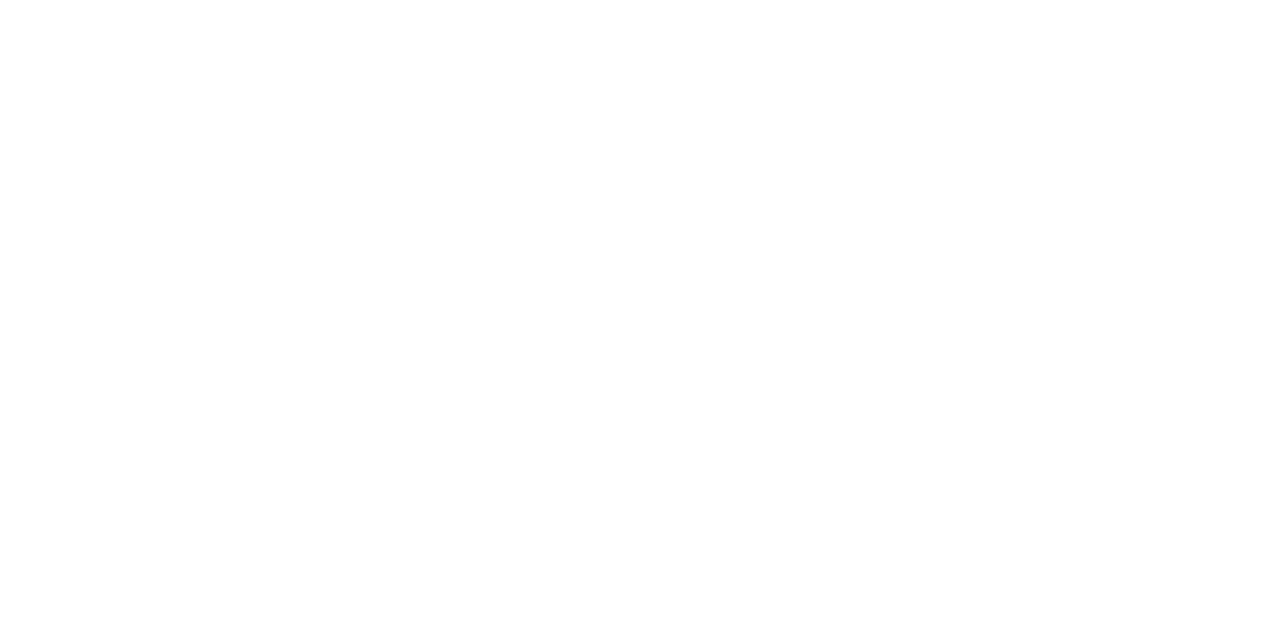
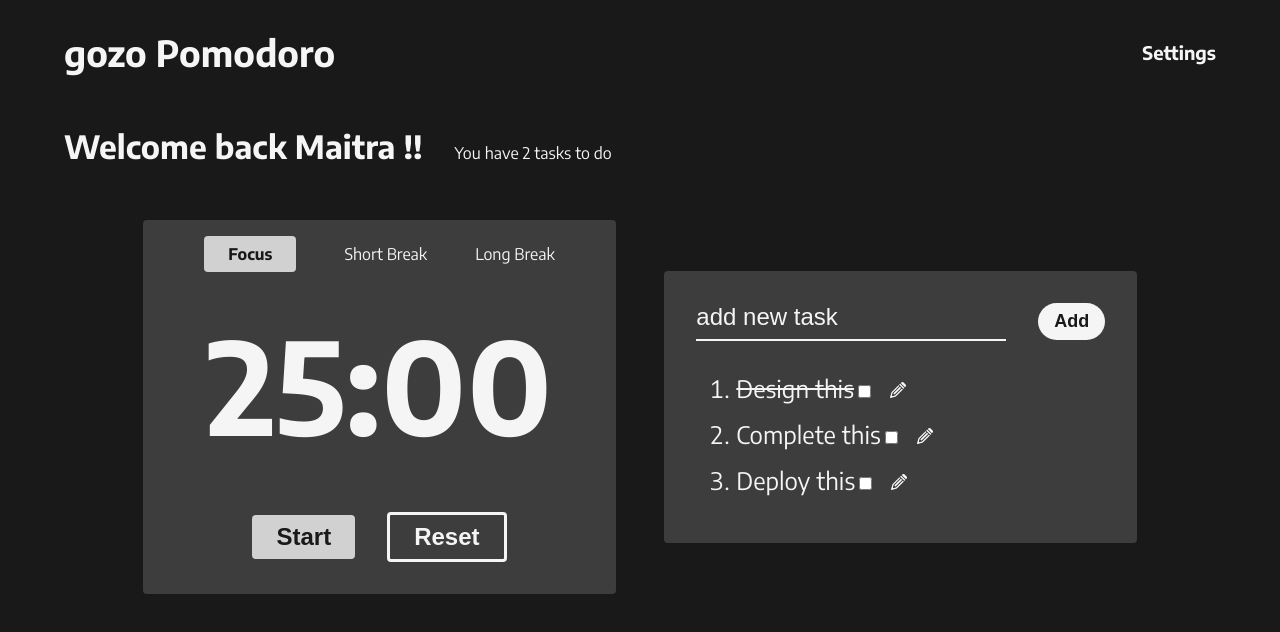
Before and after one commit to maitrakhatri/gozo-pomodoro, a React (Create React App) app: page / in a window 1280 px wide. Shown: the top 632 px of the page. Built offline with nearby package versions, Linux system fonts and the light colour scheme; the HTML template or start-up script is replaced by a standard one.

Commit message:
static components

```diff
--- a/src/App.css
+++ b/src/App.css
@@ -0,0 +1,207 @@
+@import url('https://fonts.googleapis.com/css2?family=Encode+Sans:wght@100;200;300;400;500;600;700;800;900&display=swap');
+
+:root {
+    --gray: #191919;
+    --text-gray: #d1d1d1;
+    --purple: #662C91;
+    --red: #F71735;
+    --blue: #3083DC;
+
+    --light-gray: #3D3D3D;
+    --light-text-gray: #F5F5F5;
+    --light-purple: #8D44C5;
+    --light-red: #F94E65;
+    --light-blue: #73ABE7;
+
+    --primary-dark: var(--gray);
+    --primary-light: var(--light-gray);
+}
+
+::placeholder {
+    color: var(--light-text-gray);
+}
+
+body {
+    font-family: 'Encode Sans', sans-serif;
+    padding: 0;
+    margin: 0;
+    margin: 0 4rem 0 4rem;
+    background-color: var(--primary-dark);
+    color: var(--light-text-gray);
+}
+
+button:hover, input:hover {
+    cursor: pointer;
+}
+
+nav {
+    display: flex;
+    align-items: center;
+}
+
+nav .header {
+    font-size: x-large;
+}
+
+nav #opensettings {
+    margin-left: auto;
+}
+
+#greeting {
+    display: flex;
+    align-items: baseline;
+    gap: 2rem;
+}
+
+main {
+    display: flex;
+    justify-content: center;
+    align-items: center;
+    padding: 2rem;
+    gap: 3rem;
+}
+
+.timer-container {
+    display: flex;
+    flex-direction: column;
+    justify-content: center;
+    align-items: center;
+    background-color: var(--primary-light);
+    width: fit-content;
+    padding: 1rem 2rem;
+    border-radius: .25rem;
+}
+
+.modes {
+    display: flex;
+    align-items: center;
+    gap: 3rem;
+}
+
+.modes #active {
+    background-color: var(--text-gray);
+    color: var(--gray);
+    font-weight: bold;
+    padding: .5rem 1.5rem;
+    border-radius: .25rem;
+}
+
+.timer {
+    font-size: 8rem;
+    font-weight: bold;
+    margin: 2rem;
+}
+
+.actions button {
+    border: none;
+    outline: none;
+    font-size: 1.5rem;
+    font-weight: bold;
+    padding: .5rem 1.5rem;
+    border-radius: .25rem;
+    margin: 1rem;
+}
+
+.actions #primary {
+    background-color: var(--text-gray);
+    color: var(--gray);
+}
+
+.actions #secondary {
+    background-color: transparent;
+    border: .2rem solid var(--light-text-gray);
+    color: var(--light-text-gray);
+}
+
+.task-container {
+    background-color: var(--primary-light);
+    padding: 1rem 2rem;
+    border-radius: .25rem;
+}
+
+#add-new-task, #settings input {
+    background-color: transparent;
+    outline: none;
+    border: none;
+    padding: 1rem 0 .5rem 0;
+    font-size: x-large;
+    color: var(--light-text-gray);
+    border-bottom: 2px solid var(--light-text-gray);
+    margin-bottom: 1rem;
+}
+
+.new-task {
+    display: flex;
+    align-items: center;
+    gap: 2rem;
+}
+
+.new-task button {
+    border: none;
+    outline: none;
+    padding: 0.5rem 1rem;
+    background-color: var(--light-text-gray);
+    font-weight: bolder;
+    color: var(--gray);
+    border-radius: 2rem;
+    font-size: large;
+}
+
+.task-list li  {
+    font-size: x-large;
+    margin-bottom: 1rem;
+}
+
+.done {
+    text-decoration: line-through;
+}
+
+.task-list img {
+    width: 1rem;
+    margin-left: 1rem;
+    cursor: pointer;
+}
+
+.task-list .task {
+    display: flex;
+    align-items: baseline;
+}
+
+#settings {
+    z-index: 2;
+    position: absolute;
+    left: 50%;
+    top: 50%;
+    width: 20rem;
+    height: 28rem;
+    margin-left: -10rem;
+    margin-top: -14rem;
+    width: fit-content;
+    padding: 1rem 2rem;
+    background-color: var(--light-text-gray);
+    color: var(--gray);
+    display: flex;
+    flex-direction: column;
+}
+
+#settings input {
+    color: var(--gray);
+    width: fit-content;
+    padding: .5rem .25rem;
+    border-bottom: 1px solid var(--gray);
+}
+
+#settings button {
+    border: none;
+    outline: none;
+    background-color: var(--gray);
+    color: var(--light-text-gray);
+    width: fit-content;
+    font-size: large;
+    border-radius: .25rem;
+    padding: 0.5rem 0.75rem;
+}
+
+.hide {
+    display: none;
+}
--- a/src/App.jsx
+++ b/src/App.jsx
@@ -1,8 +1,15 @@
-import './App.css';
+import "./App.css";
+import { Navbar, Settings, TaskContainer, TimerContainer } from "./Components";
 
 function App() {
   return (
     <div className="App">
+      <Navbar />
+      <main>
+        <TimerContainer />
+        <TaskContainer />
+      </main>
+      <Settings />
     </div>
   );
 }
--- /dev/null
+++ b/src/Components/Navbar.jsx
@@ -0,0 +1,17 @@
+export function Navbar() {
+  return (
+    <div className="Navbar">
+      <nav>
+        <div class="header">
+          <h1> gozo Pomodoro </h1>
+        </div>
+        <div id="opensettings">
+          <h3>Settings</h3>
+        </div>
+      </nav>
+      <span id="greeting">
+        <h1>Welcome back Maitra !!</h1> You have 2 tasks to do
+      </span>
+    </div>
+  );
+}
--- /dev/null
+++ b/src/Components/Settings.jsx
@@ -0,0 +1,25 @@
+export function Settings() {
+  return (
+    <section class="hide" id="settings-section">
+      <div id="settings">
+        <h1>Settings</h1>
+
+        <label for="name">Name</label>
+        <input type="text" placeholder="Enter your name" />
+
+        <label for="focus">Focus Time</label>
+        <input type="number" name="focus" id="focus" />
+
+        <label for="short-break">Short Break Time</label>
+        <input type="number" name="short-break" id="short-break" />
+
+        <label for="long-break">Long Break Time</label>
+        <input type="number" name="long-break" id="long-break" />
+
+        <button id="save" type="submit">
+          Save
+        </button>
+      </div>
+    </section>
+  );
+}
--- /dev/null
+++ b/src/Components/TaskContainer.jsx
@@ -0,0 +1,31 @@
+export function TaskContainer() {
+  return (
+    <div class="task-container">
+      <div class="new-task">
+        <input type="text" id="add-new-task" placeholder="add new task" />{" "}
+        <button>Add</button>
+      </div>
+      <div class="task-list">
+        <ol>
+          <span class="task">
+            <li class="done">Design this</li>
+            <input type="checkbox" />{" "}
+            <img src="assets/edit-64.png" alt="edit" />
+          </span>
+
+          <span class="task">
+            <li>Complete this</li>
+            <input type="checkbox" />{" "}
+            <img src="assets/edit-64.png" alt="edit" />
+          </span>
+
+          <span class="task">
+            <li>Deploy this</li>
+            <input type="checkbox" />{" "}
+            <img src="assets/edit-64.png" alt="edit" />
+          </span>
+        </ol>
+      </div>
+    </div>
+  );
+}
--- /dev/null
+++ b/src/Components/TimerContainer.jsx
@@ -0,0 +1,16 @@
+export function TimerContainer() {
+    return <div className="timer-container">
+        <div class="modes">
+            <span id="active">Focus</span>
+            <span>Short Break</span>
+            <span>Long Break</span>
+        </div>
+        <div class="timer">
+            <span>25:00</span>
+        </div>
+        <div class="actions">
+            <button id="primary">Start</button>
+            <button id="secondary">Reset</button>
+        </div>
+    </div>
+}
--- /dev/null
+++ b/src/Components/index.js
@@ -0,0 +1,4 @@
+export { Navbar } from "./Navbar"
+export { TimerContainer } from "./TimerContainer"
+export { TaskContainer } from "./TaskContainer"
+export { Settings } from "./Settings"
```
Also changed, not shown: public/assets/edit-64.png (added).
